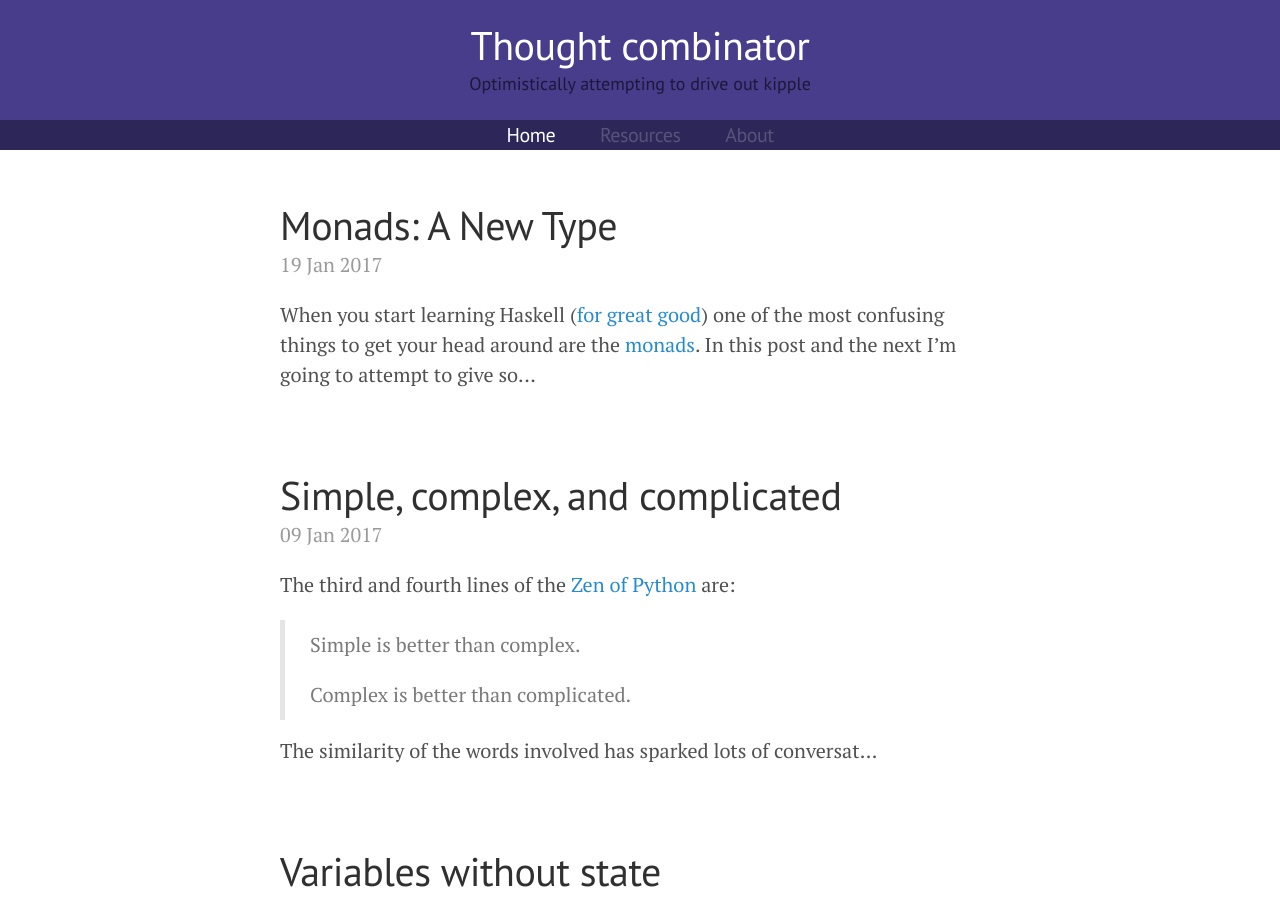
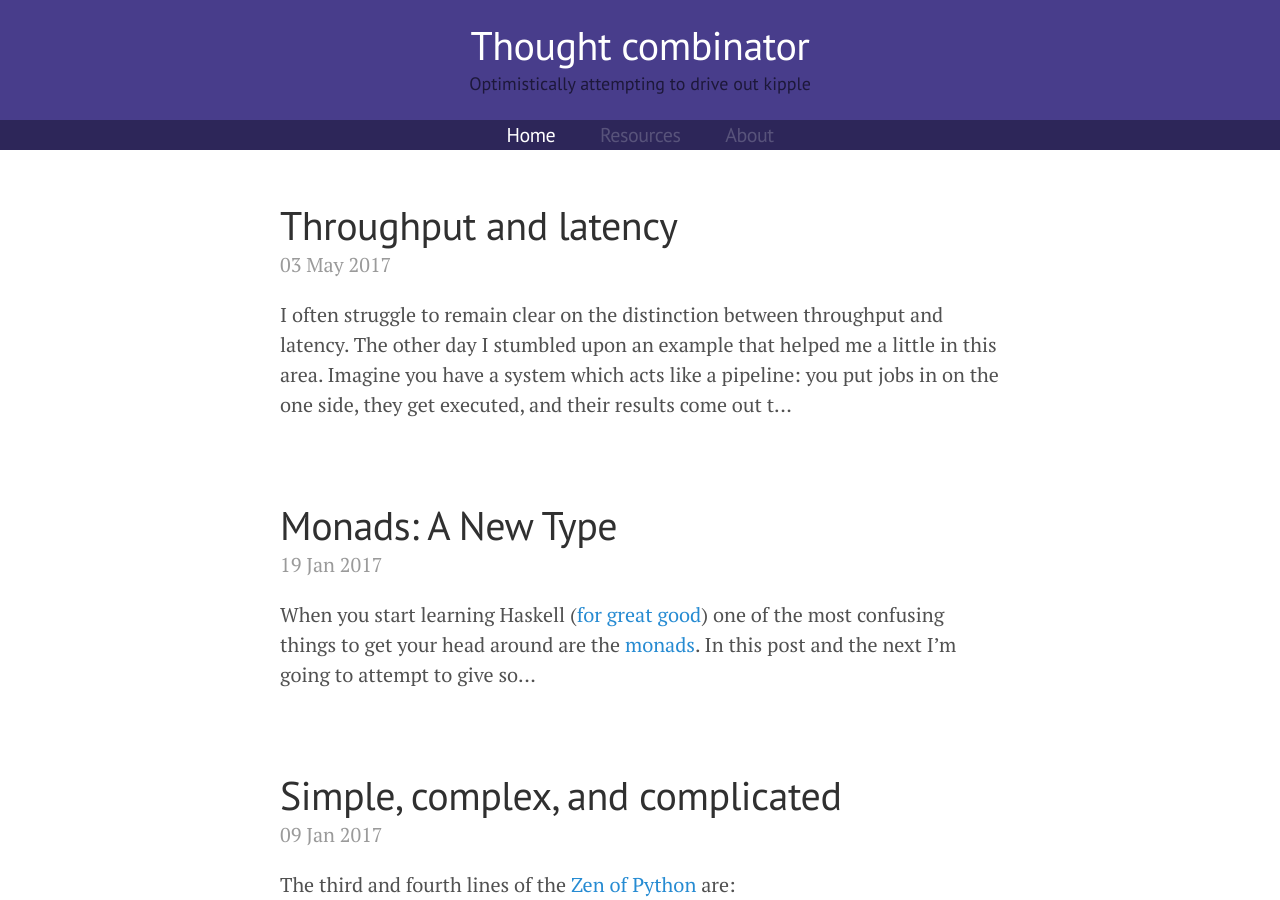
Before and after one commit to elliottroland/elliottroland.github.io, a Jekyll site: the page built from index.html, in a window 1280 px wide and 900 px high. Built offline with Jekyll 4.4.1, drawn with Linux system fonts in a browser that asks for light colours; the list of posts is cut into pages by our own code; some of the changed lines change nothing that is shown.

Commit message:
Add throughput-latency, spell-fix in simple-complex-complicated

````diff
--- a/_posts/2017-01-09-simple-complex-complicated.markdown
+++ b/_posts/2017-01-09-simple-complex-complicated.markdown
@@ -15,7 +15,7 @@ The similarity of the words involved has sparked lots of conversation on the int
 
 I think a lot of people get confused by the two aphorisms because they assume that they pick out three points on a single spectrum, having simple and complicated on either end with complex being some sort of midpoint between the two. As I see it the complexity of a piece of code refers to *how many parts there are*, while the complicatedness refers to *how difficult it is to understand*. Confusingly, simple can be used in either sense: simple can mean uncomplex or uncomplicated. So, the point of the two aphorisms is that smaller code is good, but not if it makes your code difficult to understand.
 
-Consider the [boolean trap](https://ariya.io/2011/08/hall-of-api-shame-boolean-trap), in which a function has an unnamed boolean parameter that modifies that function's behaviour. As discussed in the first link, you might come across a `repaint` function which is called as follows:
+Consider the *boolean trap*, in which a function has an unnamed boolean parameter that modifies that function's behaviour. As discussed [here](https://ariya.io/2011/08/hall-of-api-shame-boolean-trap), you might come across a `repaint` function which is called as follows:
 
 ```java
 widget.repaint(false)
--- /dev/null
+++ b/_posts/2017-05-03-throughput-latency.markdown
@@ -0,0 +1,8 @@
+---
+published: true
+title: Throughput and latency
+layout: post
+tags: []
+categories: []
+---
+I often struggle to remain clear on the distinction between throughput and latency. The other day I stumbled upon an example that helped me a little in this area. Imagine you have a system which acts like a pipeline: you put jobs in on the one side, they get executed, and their results come out the other side in some way (presumably by changing the state of the word somehow). A *latency* of this system measures how long it takes for one of these jobs to complete. Other latencies might be how long it takes you to add a job to the system, how long it takes to update state once its figured out what to do, and so on. The key thing is that each of these is measured *in time units*. You decrease the latency of the system by making the various components faster. The *throughput* of this system, by contrast, is how many of these jobs can be done *in a fixed time period*. If each job goes through a number of steps between starting and completing, then the system's throughput could be increased by letting it work on different steps of multiple jobs simultaneously. That way, instead of waiting for the previous job to finish *all* steps before the next can start, it only has to wait until the *next* step is finished.
````
